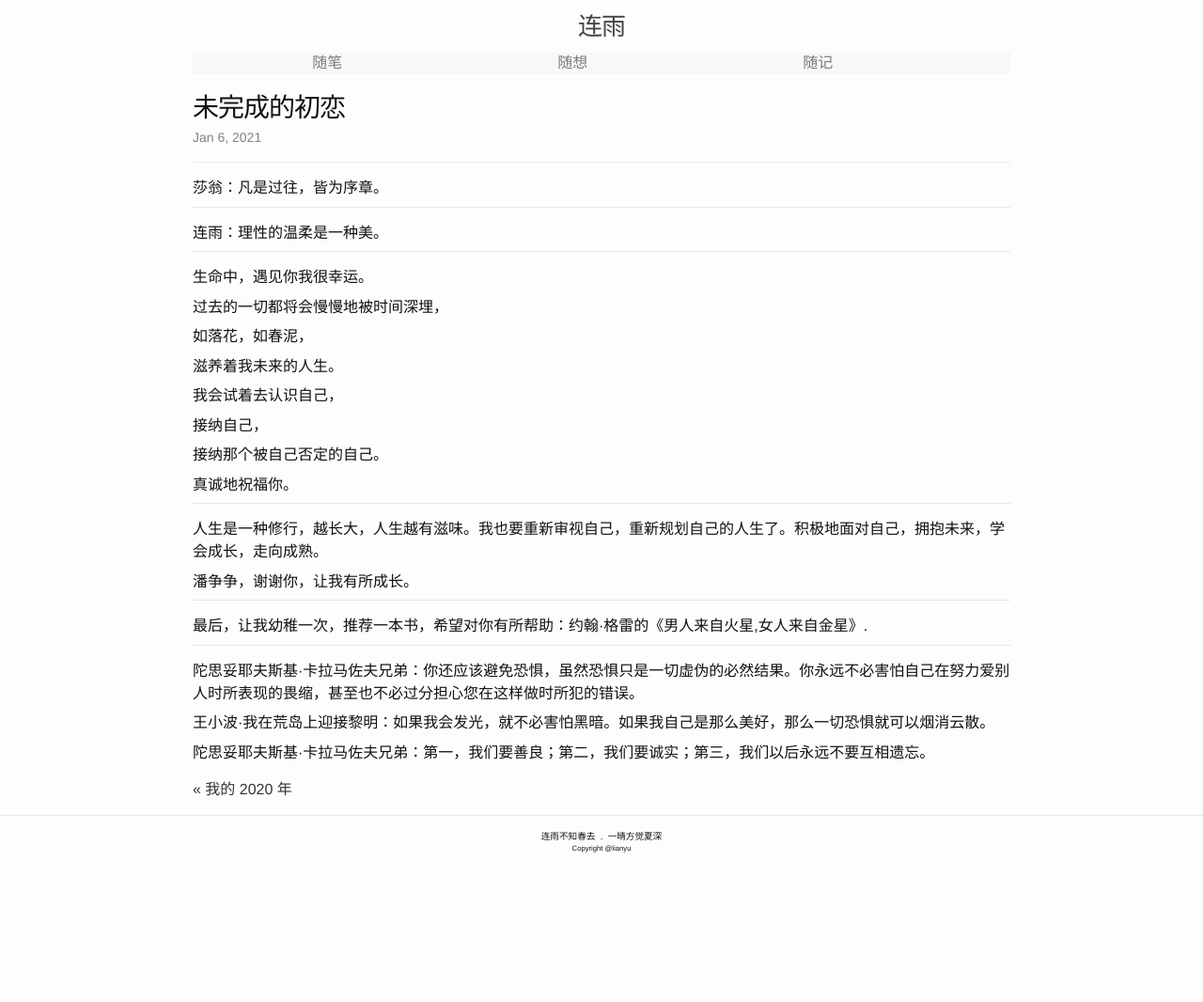
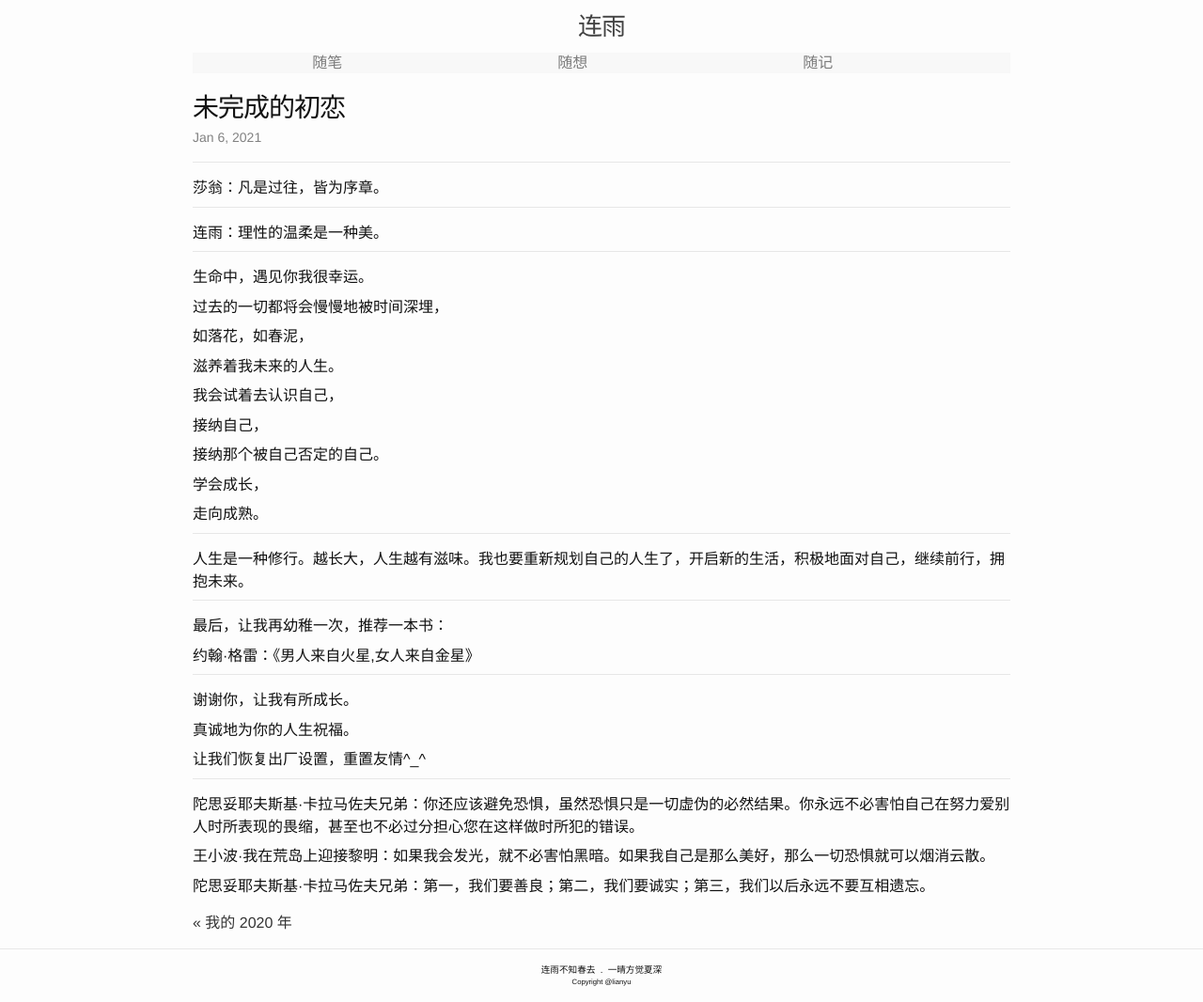
Before and after one commit to lianyu1115/lianyu, a Jekyll site: the page built from _journals/2021-01-06-未完成的初恋.md, in a window 1280 px wide. Shown: the whole page at 94% size. Built offline with Jekyll 4.4.1, drawn with Linux system fonts in a browser that asks for light colours; before the commit the page ends 924 px from its top, so only the background shows below that.

Commit message:
Update 2021-01-06-未完成的初恋.md

```diff
--- a/_journals/2021-01-06-未完成的初恋.md
+++ b/_journals/2021-01-06-未完成的初恋.md
@@ -29,17 +29,27 @@ tags: ''
 
 接纳那个被自己否定的自己。
 
-真诚地祝福你。
+学会成长，
+
+走向成熟。
 
 - - -
 
-人生是一种修行，越长大，人生越有滋味。我也要重新审视自己，重新规划自己的人生了。积极地面对自己，拥抱未来，学会成长，走向成熟。
-
-潘争争，谢谢你，让我有所成长。
+人生是一种修行。越长大，人生越有滋味。我也要重新规划自己的人生了，开启新的生活，积极地面对自己，继续前行，拥抱未来。
 
 - - -
 
-最后，让我幼稚一次，推荐一本书，希望对你有所帮助：约翰·格雷的《男人来自火星,女人来自金星》.
+最后，让我再幼稚一次，推荐一本书：
+
+约翰·格雷：《男人来自火星,女人来自金星》
+
+- - -
+
+谢谢你，让我有所成长。
+
+真诚地为你的人生祝福。
+
+让我们恢复出厂设置，重置友情^\_^
 
 - - -
 
```
